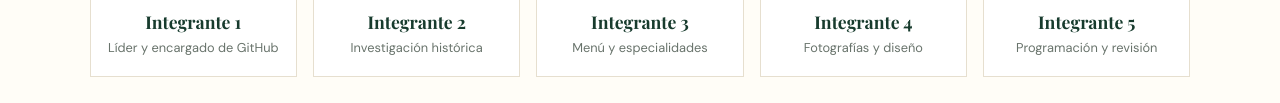
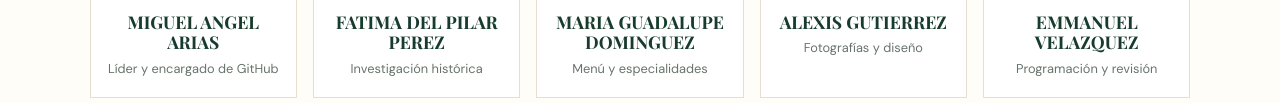
Before and after one commit to GASTROS123/Sabor-Arte-cacao, a plain HTML site: page index.html in a window 1280 px wide. Shown: the part 4878-4981 px from the top of the page. Drawn offline with nearby package versions, Linux system fonts and the light colour scheme.

Commit message:
Update index.html

```diff
--- a/index.html
+++ b/index.html
@@ -123,11 +123,11 @@
         <p>Reemplacen “Integrante” con los nombres completos del equipo y agreguen sus fotografías con uniforme de chef si la guía lo solicita.</p>
       </div>
       <div class="team-grid">
-        <article class="team-card"><img src="imagenes/chef-placeholder.svg" alt="Espacio para fotografía del integrante 1"><h3>Integrante 1</h3><p>Líder y encargado de GitHub</p></article>
-        <article class="team-card"><img src="imagenes/chef-placeholder.svg" alt="Espacio para fotografía del integrante 2"><h3>Integrante 2</h3><p>Investigación histórica</p></article>
-        <article class="team-card"><img src="imagenes/chef-placeholder.svg" alt="Espacio para fotografía del integrante 3"><h3>Integrante 3</h3><p>Menú y especialidades</p></article>
-        <article class="team-card"><img src="imagenes/chef-placeholder.svg" alt="Espacio para fotografía del integrante 4"><h3>Integrante 4</h3><p>Fotografías y diseño</p></article>
-        <article class="team-card"><img src="imagenes/chef-placeholder.svg" alt="Espacio para fotografía del integrante 5"><h3>Integrante 5</h3><p>Programación y revisión</p></article>
+        <article class="team-card"><img src="imagenes/chef-placeholder.svg" alt="Espacio para fotografía del integrante 1"><h3>MIGUEL ANGEL ARIAS </h3><p>Líder y encargado de GitHub</p></article>
+        <article class="team-card"><img src="imagenes/chef-placeholder.svg" alt="Espacio para fotografía del integrante 2"><h3>FATIMA DEL PILAR PEREZ</h3><p>Investigación histórica</p></article>
+        <article class="team-card"><img src="imagenes/chef-placeholder.svg" alt="Espacio para fotografía del integrante 3"><h3>MARIA GUADALUPE DOMINGUEZ</h3><p>Menú y especialidades</p></article>
+        <article class="team-card"><img src="imagenes/chef-placeholder.svg" alt="Espacio para fotografía del integrante 4"><h3>ALEXIS GUTIERREZ</h3><p>Fotografías y diseño</p></article>
+        <article class="team-card"><img src="imagenes/chef-placeholder.svg" alt="Espacio para fotografía del integrante 5"><h3>EMMANUEL VELAZQUEZ</h3><p>Programación y revisión</p></article>
       </div>
     </section>
 
```
